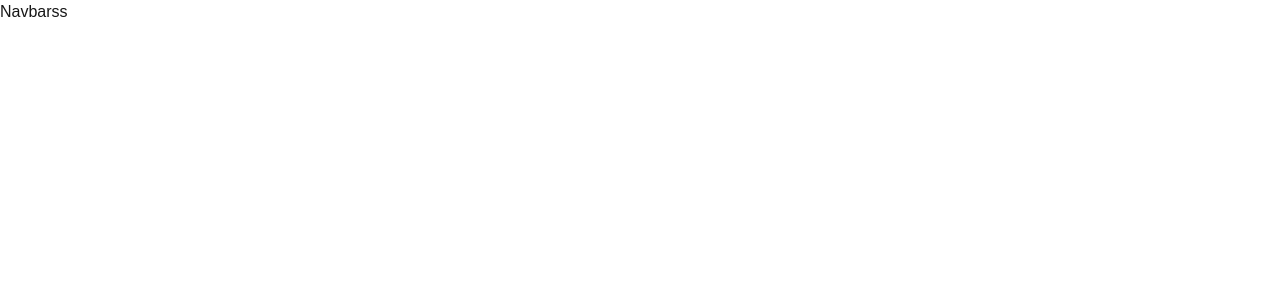
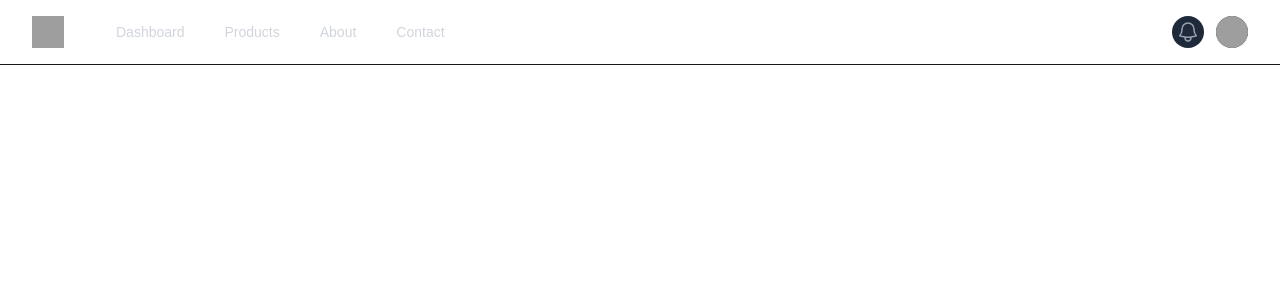
Before and after one commit to maniQuare/next-e-store-website, a Next.js app: page / in a window 1280 px wide. Shown: the top 300 px of the page. Built offline with nearby package versions, Linux system fonts and the light colour scheme; grey boxes are pictures that could not be loaded.

Commit message:
Navbar Create

```diff
--- a/package.json
+++ b/package.json
@@ -9,6 +9,8 @@
     "lint": "next lint"
   },
   "dependencies": {
+    "@headlessui/react": "^2.2.2",
+    "@heroicons/react": "^2.2.0",
     "@types/aos": "^3.0.7",
     "aos": "^2.3.4",
     "next": "15.3.1",
--- a/src/components/Navbar.tsx
+++ b/src/components/Navbar.tsx
@@ -1,7 +1,199 @@
-"use client"
+"use client";
+import Link from "next/link";
 
-export default function Navbar(){
+
+import {
+  Disclosure,
+  DisclosureButton,
+  DisclosurePanel,
+  Menu,
+  MenuButton,
+  MenuItem,
+  MenuItems,
+} from "@headlessui/react";
+
+import { Bars3Icon, BellIcon, XMarkIcon } from "@heroicons/react/24/outline";
+
+const user = {
+  name: "Tom Cook",
+  email: "tom@example.com",
+  imageUrl:
+    "https://images.unsplash.com/photo-1472099645785-5658abf4ff4e?ixlib=rb-1.2.1&ixid=eyJhcHBfaWQiOjEyMDd9&auto=format&fit=facearea&facepad=2&w=256&h=256&q=80",
+};
+const navigation = [
+  { name: "Dashboard", href: "#", current: false },
+  { name: "Products", href: "#", current: false },
+  { name: "About", href: "#", current: false },
+  { name: "Contact", href: "#", current: false },
+];
+const userNavigation = [
+  { name: "Your Profile", href: "#" },
+  { name: "Settings", href: "#" },
+  { name: "Sign out", href: "#" },
+];
+
+function classNames(...classes: any) {
+  return classes.filter(Boolean).join(" ");
+}
+
+export default function Navbar() {
   return (
-    <div>Navbarss</div>
-  )
+    <>
+      <div className="min-h-full">
+        <Disclosure as="nav" className="dark:bg-gray-800 border-b-1">
+          <div className="mx-auto max-w-7xl px-4 sm:px-6 lg:px-8">
+            <div className="flex h-16 items-center justify-between ">
+              <div className="flex items-center">
+                <div className="shrink-0">
+                  <img
+                    alt="Your Company"
+                    src="https://tailwindcss.com/plus-assets/img/logos/mark.svg?color=indigo&shade=500"
+                    className="size-8"
+                  />
+                </div>
+                <div className="hidden md:block">
+                  <div className="ml-10 flex items-baseline space-x-4">
+                    {navigation.map((item) => (
+                      <Link
+                        key={item.name}
+                        href={item.href}
+                        aria-current={item.current ? "page" : undefined}
+                        className={classNames(
+                          item.current
+                            ? "bg-gray-900 text-white"
+                            : "text-gray-300 hover:bg-gray-700 hover:text-white",
+                          "rounded-md px-3 py-2 text-sm font-medium"
+                        )}
+                      >
+                        {item.name}
+                      </Link>
+                    ))}
+                  </div>
+                </div>
+              </div>
+              <div className="hidden md:block">
+                <div className="ml-4 flex items-center md:ml-6">
+                  <button
+                    type="button"
+                    className="relative rounded-full bg-gray-800 p-1 text-gray-400 hover:text-white focus:ring-2 focus:ring-white focus:ring-offset-2 focus:ring-offset-gray-800 focus:outline-hidden"
+                  >
+                    <span className="absolute -inset-1.5" />
+                    <span className="sr-only">View notifications</span>
+                    <BellIcon aria-hidden="true" className="size-6" />
+                  </button>
+
+                  {/* Profile dropdown */}
+                  <Menu as="div" className="relative ml-3">
+                    <div>
+                      <MenuButton className="relative flex max-w-xs items-center rounded-full bg-gray-800 text-sm focus:ring-2 focus:ring-white focus:ring-offset-2 focus:ring-offset-gray-800 focus:outline-hidden">
+                        <span className="absolute -inset-1.5" />
+                        <span className="sr-only">Open user menu</span>
+                        <img
+                          alt=""
+                          src={user.imageUrl}
+                          className="size-8 rounded-full"
+                        />
+                      </MenuButton>
+                    </div>
+                    <MenuItems
+                      transition
+                      className="absolute right-0 z-10 mt-2 w-48 origin-top-right rounded-md bg-white py-1 shadow-lg ring-1 ring-black/5 transition focus:outline-hidden data-closed:scale-95 data-closed:transform data-closed:opacity-0 data-enter:duration-100 data-enter:ease-out data-leave:duration-75 data-leave:ease-in"
+                    >
+                      {userNavigation.map((item) => (
+                        <MenuItem key={item.name}>
+                          <Link
+                            href={item.href}
+                            className="block px-4 py-2 text-sm text-gray-700 data-focus:bg-gray-100 data-focus:outline-hidden"
+                          >
+                            {item.name}
+                          </Link>
+                        </MenuItem>
+                      ))}
+                    </MenuItems>
+                  </Menu>
+                </div>
+              </div>
+              <div className="-mr-2 flex md:hidden">
+                {/* Mobile menu button */}
+                <DisclosureButton className="group relative inline-flex items-center justify-center rounded-md bg-gray-800 p-2 text-gray-400 hover:bg-gray-700 hover:text-white focus:ring-2 focus:ring-white focus:ring-offset-2 focus:ring-offset-gray-800 focus:outline-hidden">
+                  <span className="absolute -inset-0.5" />
+                  <span className="sr-only">Open main menu</span>
+                  <Bars3Icon
+                    aria-hidden="true"
+                    className="block size-6 group-data-open:hidden"
+                  />
+                  <XMarkIcon
+                    aria-hidden="true"
+                    className="hidden size-6 group-data-open:block"
+                  />
+                </DisclosureButton>
+              </div>
+            </div>
+          </div>
+
+          <DisclosurePanel className="md:hidden">
+            <div className="space-y-1 px-2 pt-2 pb-3 sm:px-3">
+              {navigation.map((item) => (
+
+                <DisclosureButton
+                  key={item.name}
+                  as={Link}
+                  href={item.href}
+                  aria-current={item.current ? "page" : undefined}
+                  className={classNames(
+                    item.current
+                      ? "bg-gray-900 text-white"
+                      : "text-gray-300 hover:bg-gray-700 hover:text-white",
+                    "block rounded-md px-3 py-2 text-base font-medium "
+
+                  )}
+                >
+                  {item.name}
+                </DisclosureButton>
+              ))}
+            </div>
+            <div className="border-t border-gray-700 pt-4 pb-3">
+              <div className="flex items-center px-5">
+                <div className="shrink-0">
+                  <img
+                    alt=""
+                    src={user.imageUrl}
+                    className="size-10 rounded-full"
+                  />
+                </div>
+                <div className="ml-3">
+                  <div className="text-base/5 font-medium text-white">
+                    {user.name}
+                  </div>
+                  <div className="text-sm font-medium text-gray-400">
+                    {user.email}
+                  </div>
+                </div>
+                <button
+                  type="button"
+                  className="relative ml-auto shrink-0 rounded-full bg-gray-800 p-1 text-gray-400 hover:text-white focus:ring-2 focus:ring-white focus:ring-offset-2 focus:ring-offset-gray-800 focus:outline-hidden"
+                >
+                  <span className="absolute -inset-1.5" />
+                  <span className="sr-only">View notifications</span>
+                  <BellIcon aria-hidden="true" className="size-6" />
+                </button>
+              </div>
+              <div className="mt-3 space-y-1 px-2">
+                {userNavigation.map((item) => (
+                  <DisclosureButton
+                    key={item.name}
+                    as={Link}
+                    href={item.href}
+                    className="block rounded-md px-3 py-2 text-base font-medium text-gray-400 hover:bg-gray-700 hover:text-white "
+                  >
+                    {item.name}
+                  </DisclosureButton>
+                ))}
+              </div>
+            </div>
+          </DisclosurePanel>
+        </Disclosure>
+      </div>
+    </>
+  );
 }
```
Also changed, not shown: 1 other file (tests, documents, lock files or other folders).
